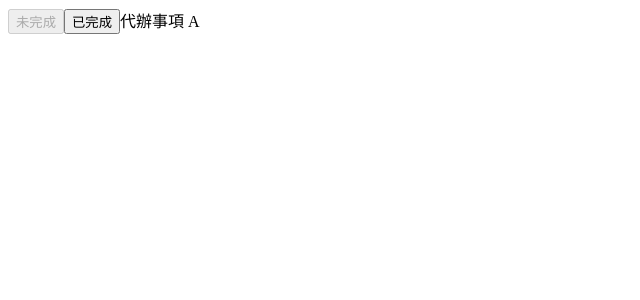
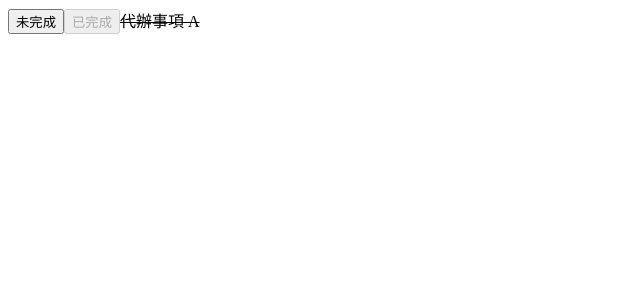
Before and after one commit to Shih477/mcu-112-web-09130456, an Angular app: page / in a window 1280 px wide. Shown: the top 300 px of the page, without its empty margins (0-640 px from the left). Built offline with nearby package versions, Linux system fonts and the light colour scheme.

Commit message:
feat(todo): 設定代辦事項內容為輸入型屬性

```diff
--- a/src/app/app.component.html
+++ b/src/app/app.component.html
@@ -1 +1 @@
-<app-todo></app-todo>
+<app-todo content="代辦事項 A" [hasFinished]="true"></app-todo>
--- a/src/app/app.component.ts
+++ b/src/app/app.component.ts
@@ -8,4 +8,8 @@ import { TodoComponent } from './todo/todo.component';
   templateUrl: './app.component.html',
   styleUrls: ['./app.component.css'],
 })
-export class AppComponent {}
+export class AppComponent {
+  content = '代辦事項 A';
+
+  hasFinished = false;
+}
--- a/src/app/todo/todo.component.ts
+++ b/src/app/todo/todo.component.ts
@@ -1,4 +1,4 @@
-import { Component } from '@angular/core';
+import { Component, Input } from '@angular/core';
 import { CommonModule } from '@angular/common';
 
 @Component({
@@ -9,9 +9,11 @@ import { CommonModule } from '@angular/common';
   styleUrl: './todo.component.css',
 })
 export class TodoComponent {
-  content = '代辦事項 A';
+  @Input()
+  content!: string;
 
-  hasFinished = false;
+  @Input()
+  hasFinished!: boolean;
 
   onSetStatus(hasFinished: boolean): void {
     this.hasFinished = hasFinished;
```
